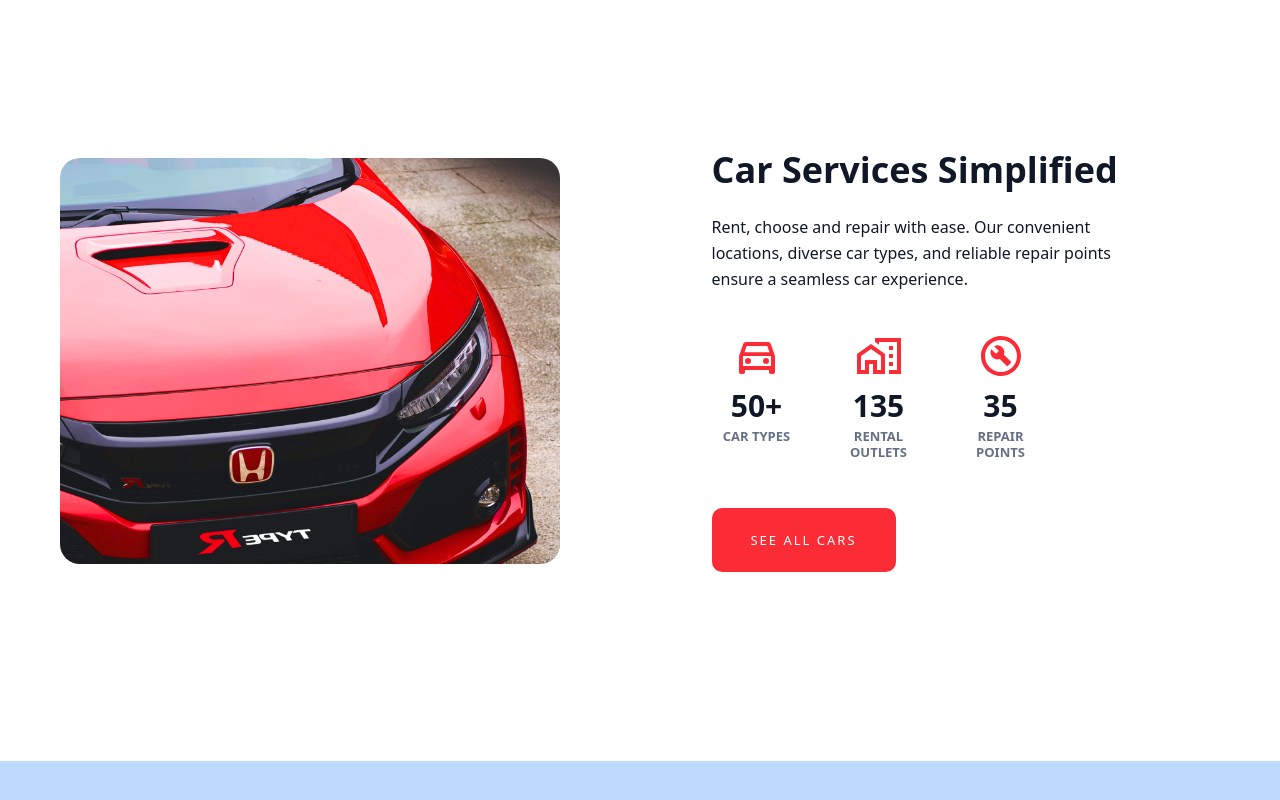
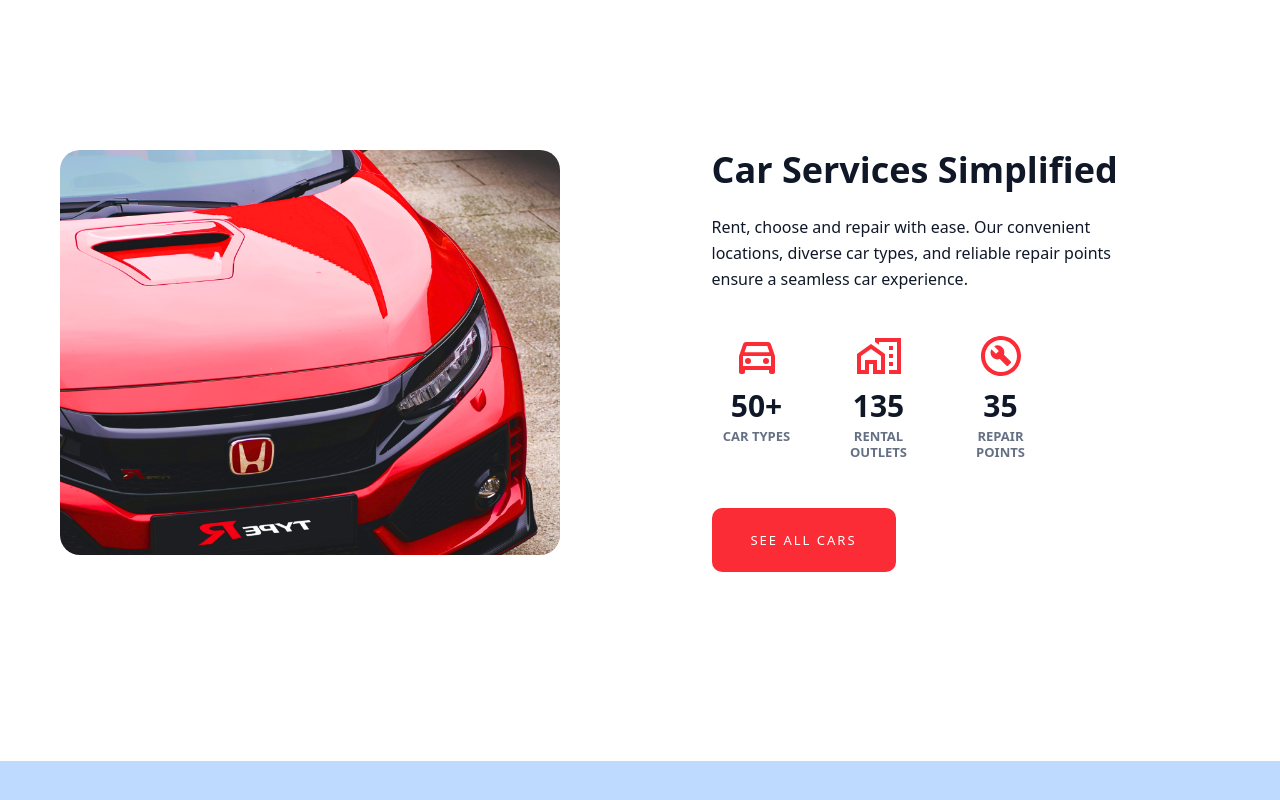
Before and after one commit to Aqueous20/Velocity, a React (Vite) app in the folder velocity/: page / in a window 1280 px wide. Shown: the part 1711-2511 px from the top of the page. Built offline with nearby package versions, Linux system fonts and the light colour scheme.

Commit message:
Update About.jsx

```diff
--- a/velocity/src/Components/About.jsx
+++ b/velocity/src/Components/About.jsx
@@ -24,7 +24,7 @@ export const About = () => {
       className="w-full min-h-screen py-16 xl:py-24 flex items-center overflow-hidden"
     >
       <div className="container mx-auto">
-        <div className="flex flex-col xl:flex-row xl:justify-between gap-10 items-center">
+        <div className="flex flex-col sm:items-start xl:flex-row xl:justify-between gap-10 items-center">
           {/* LEFT IMAGE */}
           <motion.div
             initial={{ opacity: 0, y: 40 }}
```
